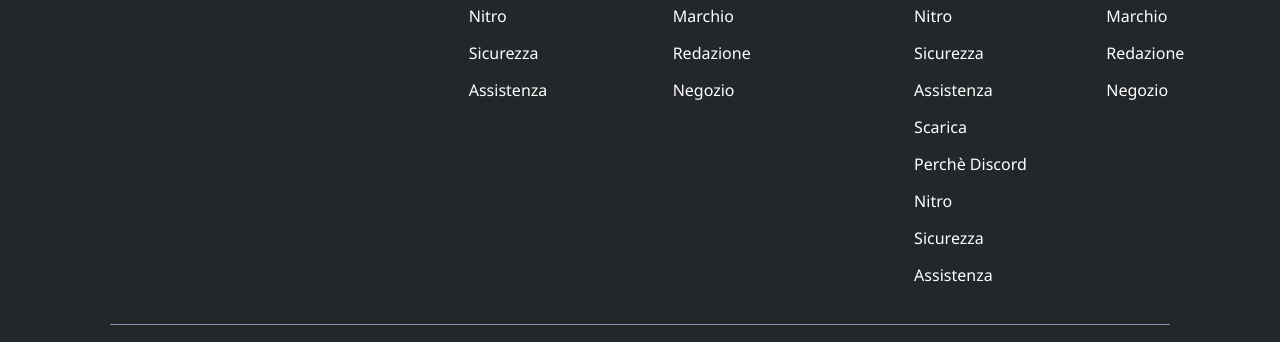
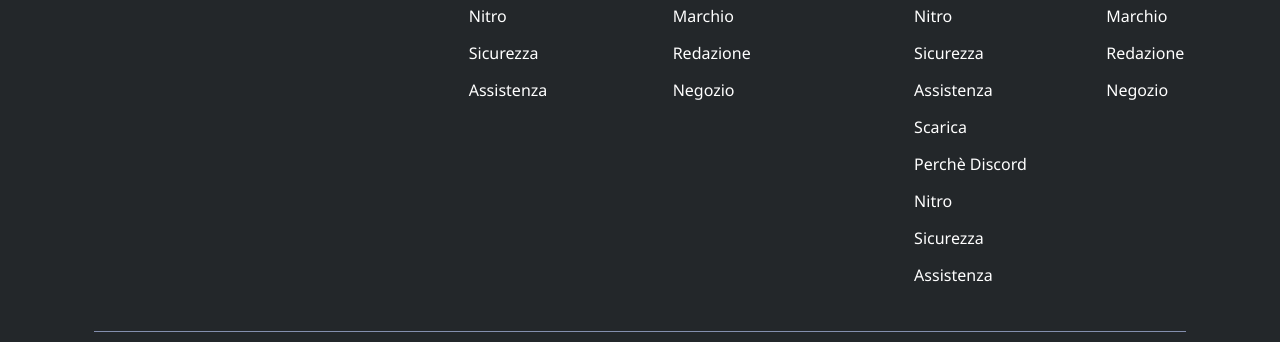
Before and after one commit to Nik0-9/htmlcss-discord, a plain HTML site: page index.html in a window 1280 px wide. Shown: the part 3804-4146 px from the top of the page. Drawn offline with Linux system fonts and the light colour scheme.

Commit message:
fix footer line

```diff
--- a/css/download-style.css
+++ b/css/download-style.css
@@ -228,7 +228,7 @@
 }
 
 footer .bottom {
-    margin: 2% 4%;
+    margin: 30px 30px;
     border-top: 1px solid rgba(174, 187, 231, 0.7);
 }
 
--- a/css/style.css
+++ b/css/style.css
@@ -213,10 +213,8 @@
     margin-bottom: 15px;
 }
 
-
-
 footer .bottom {
-    margin: 2% 4%;
+    margin: 30px 30px;
     border-top: 1px solid rgba(174, 187, 231, 0.7);
 }
 
```
